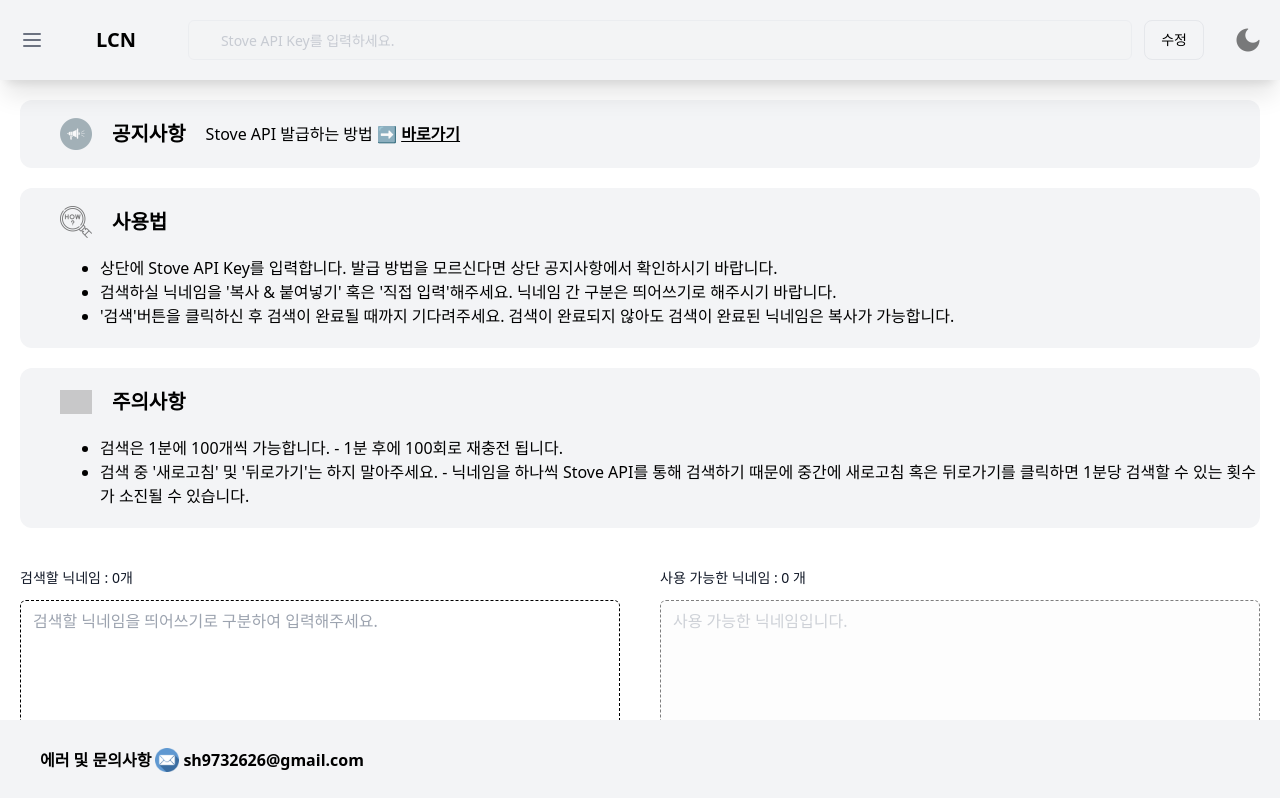
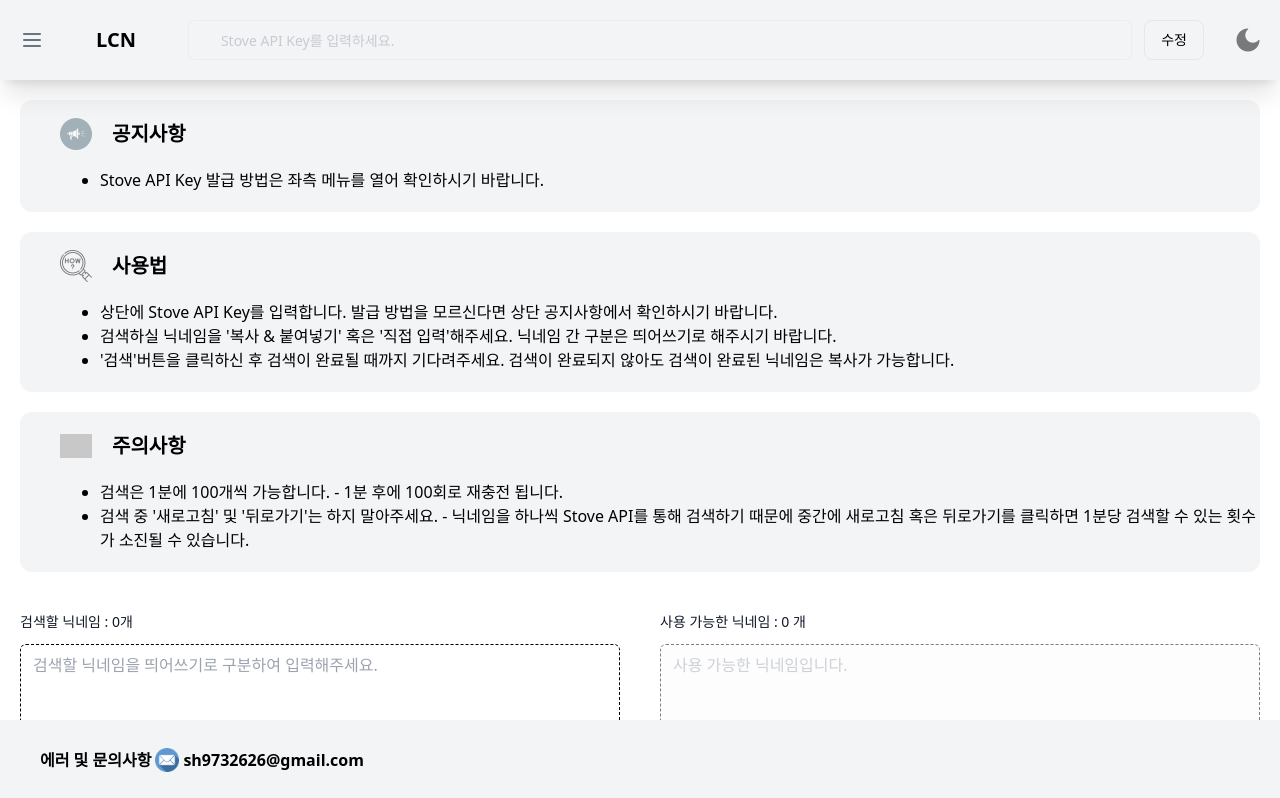
Before and after one commit to KimJiHu0/LostArk-Create-Nickname, a React (Vite) app: page / in a window 1280 px wide. Shown: the top 798 px of the page. Built offline with nearby package versions, Linux system fonts and the light colour scheme; grey boxes are pictures that could not be loaded.

Commit message:
fix : Notice 공지사항 로직 변경

```diff
--- a/src/assets/components/Common/ContentCard.tsx
+++ b/src/assets/components/Common/ContentCard.tsx
@@ -2,7 +2,7 @@ interface ContentCardProps {
     imageType: string;
     title: string;
     listType?: string;
-    list?: Array<string>;
+    list?: Array<string> | [];
     onClickModal?: () => void;
 }
 
@@ -16,7 +16,7 @@ const ContentCard = ({ imageType, title, listType, list, onClickModal }: Content
                     </div>
                     <div className="flex flex-row place-items-center p-5 gap-5 ">
                         <h1 className="text-xl font-bold">{title}</h1>
-                        {imageType === 'Notice' ? (
+                        {/* {imageType === 'Notice' ? (
                             <p>
                                 Stove API 발급하는 방법 ➡️{' '}
                                 <a
@@ -26,10 +26,10 @@ const ContentCard = ({ imageType, title, listType, list, onClickModal }: Content
                                     바로가기
                                 </a>
                             </p>
-                        ) : null}
+                        ) : null} */}
                     </div>
                 </div>
-                {imageType !== 'Notice' ? (
+                {/* {imageType !== 'Notice' ? ( */}
                 <div className="flex flex-row pl-20 pb-5">
                     <ol className={'list-inside' + listType === 'number' ? 'list-decimal' : 'list-disc'}>
                         {list.map((content, index) => (
@@ -37,7 +37,7 @@ const ContentCard = ({ imageType, title, listType, list, onClickModal }: Content
                         ))}
                     </ol>
                 </div>
-                ) : null}
+                {/* ) : null} */}
             </div>
         </article>
     );
--- a/src/assets/components/Content/components/Notice.tsx
+++ b/src/assets/components/Content/components/Notice.tsx
@@ -5,7 +5,10 @@ interface NoticeProps {
 const Notice = ({ onClickModal }: NoticeProps) => {
     const imageType = 'Notice';
     const title = '공지사항';
-    return <ContentCard imageType={imageType} title={title} onClickModal={onClickModal} />;
+    const listType = 'dot';
+    const list = ['Stove API Key 발급 방법은 좌측 메뉴를 열어 확인하시기 바랍니다.'];
+    return <ContentCard imageType={imageType} title={title} listType={listType} list={list} />;
+    // return <ContentCard imageType={imageType} title={title} onClickModal={onClickModal} />;
 };
 
 export default Notice;
```
Lines whose indentation alone changed are shown as unchanged.
